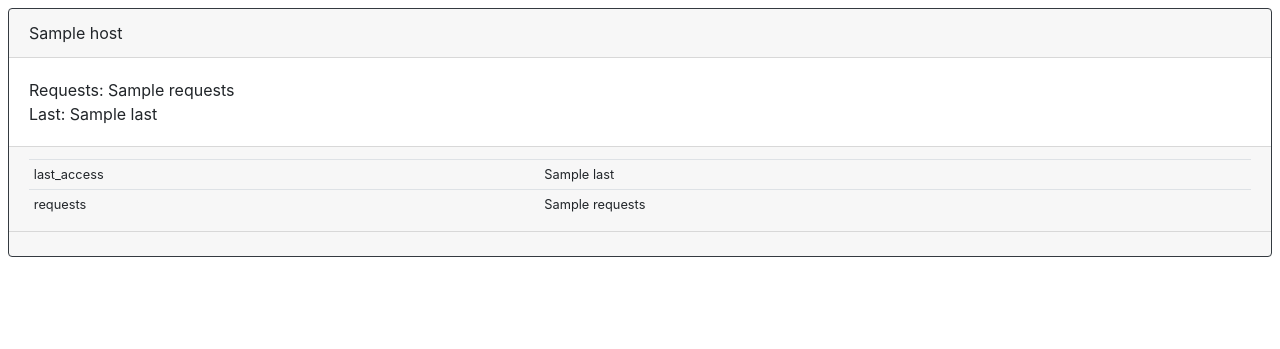
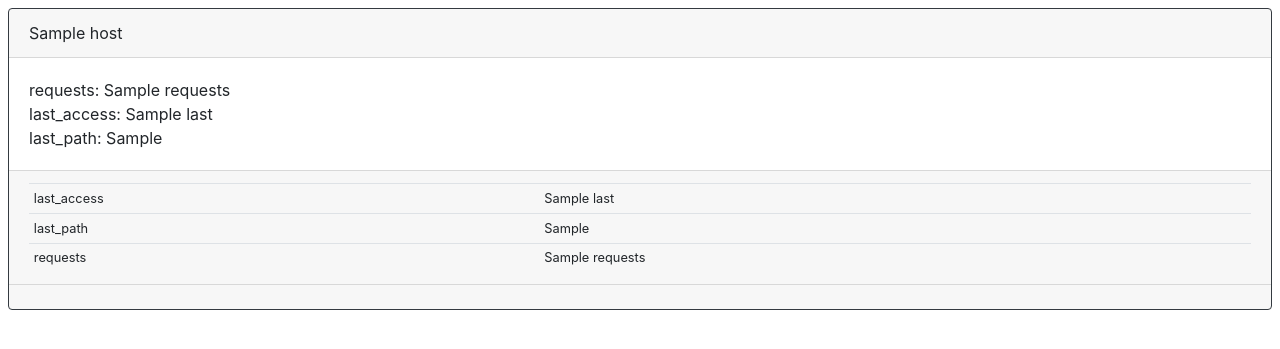
Before and after one commit to dreamerminsk/news, a Python web app: template templates/hosts.html in a window 1280 px wide. Shown: the part 56-405 px from the top of the page. Run offline with Jinja, Linux system fonts and the light colour scheme; the template is opened without the code that fills it: most values are stand-ins (such as "Sample title", 1, 10 or a date in 2020); some libraries are stand-ins or nearby versions.

Commit message:
Update hosts.html

```diff
--- a/templates/hosts.html
+++ b/templates/hosts.html
@@ -8,16 +8,22 @@
       </div>
       <div class='card-body'>
         <div class='card-text'>
-          Requests: {{ host['requests'] }}
+          requests: {{ host['requests'] }}
         </div>
         <div class='card-text'>
-          Last: {{ host['last'] }}
+          last_access: {{ host['last'] }}
+        </div>
+        <div class='card-text'>
+          last_path: {{ host['last_path'] }}
         </div>
       </div>
       <div class='card-footer'>
           <table class="table table-sm small p-0 m-0">
             <tr>
               <td>last_access</td><td id='la-{{ host['_id'] }}'>{{ host['last'] }}</td>
+            </tr>
+            <tr>
+              <td>last_path</td><td id='ttl-{{ host['_id'] }}'>{{ host['last_path'] }}</td>
             </tr>
             <tr>
               <td>requests</td><td id='ttl-{{ host['_id'] }}'>{{ host['requests'] }}</td>
```
Lines whose indentation alone changed are shown as unchanged.
